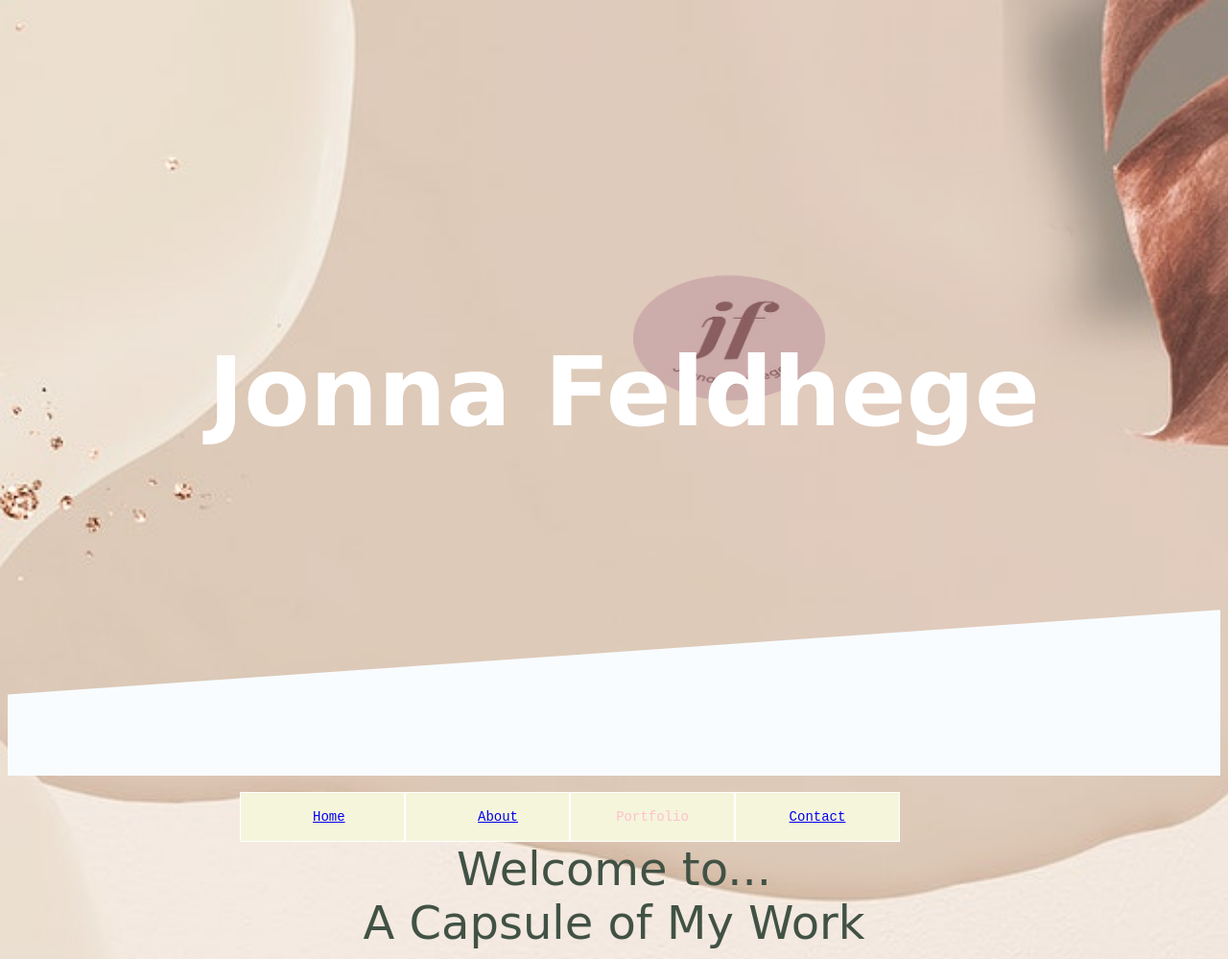
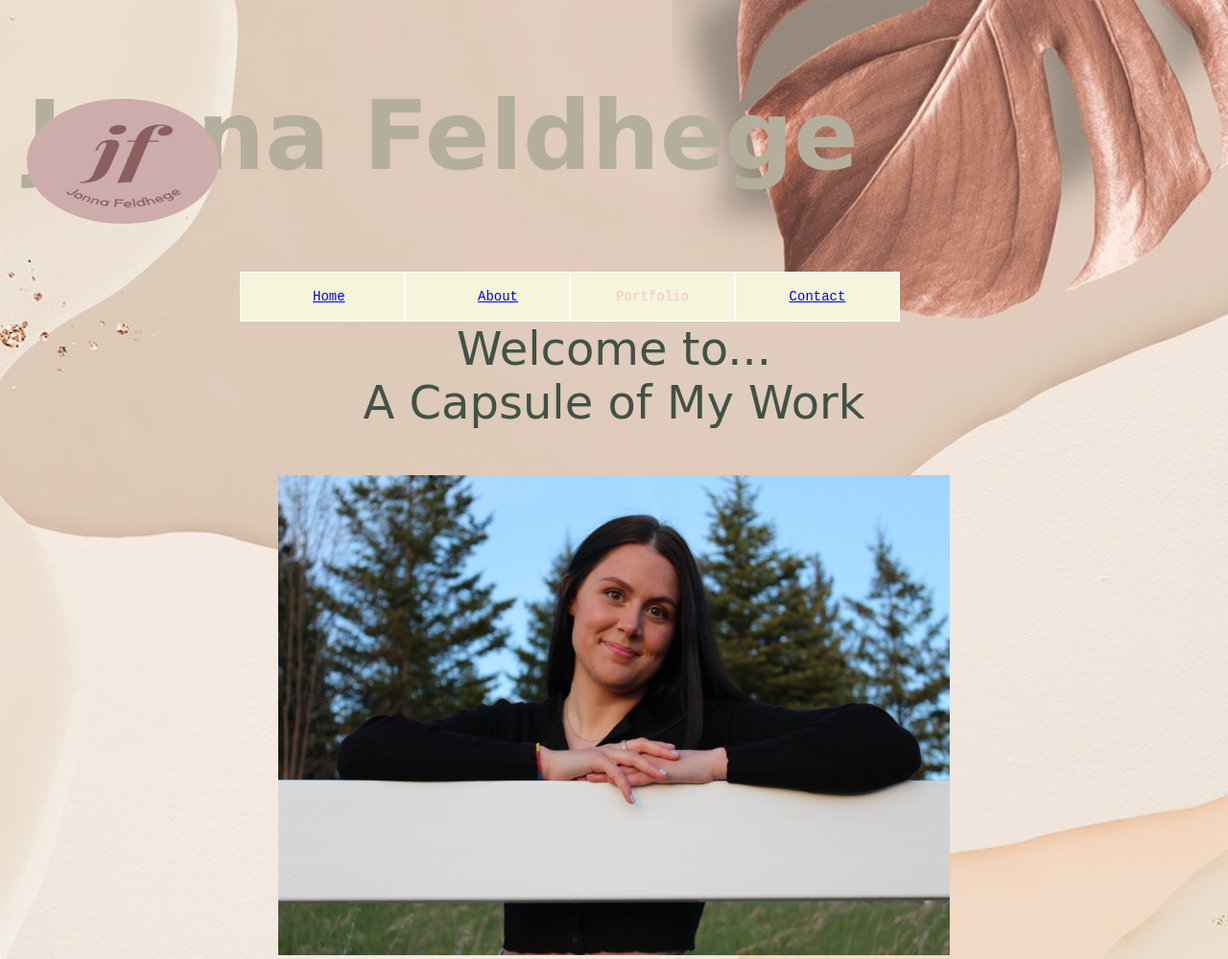
Before and after one commit to jonnafeldhege/COMM-260, a plain HTML site: page commportfolio1/comm260porfolio.html in a window 1280 px wide. Shown: the top 999 px of the page at 96% size. Drawn offline with Linux system fonts and the light colour scheme.

Commit message:
Update style.css

```diff
--- a/commportfolio1/css/style.css
+++ b/commportfolio1/css/style.css
@@ -285,107 +285,3 @@ th {
 background-color: rgb(82, 82, 78);
 color: white;
 }
-header {
-  align-items: center;
-  display: flex;
-  font-size: 18px;
-  height: 100vh;
-  justify-content: center;
-  overflow: hidden;
-  position: relative;
-  text-align: center;
-  transform-style: preserve-3d;
-  perspective: 100px;
-}
-
-header:before {
-  animation: fade-slide-down 2s .5s cubic-bezier(0, 0.5, 0, 1) forwards;
-  background: linear-gradient(to bottom, rgba(0,0,0,0), rgba(0,0,0,.8)),
-              url no-repeat bottom;
-  background-size: cover;
-  content: "";
-  opacity: 0;
-  position: absolute;
-    top: 0;
-    right: 0;
-    bottom: 0;
-    left: 0;
-  z-index: -1;
-}
-
-header:after {
-  animation: rotate-up .5s .5s cubic-bezier(0, 0.5, 0, 1) forwards;
-  background: #F9FCFF;
-  content: "";
-  height: 40rem;
-  left: -5%;
-  position: absolute;
-    right: -5%;
-    top: 90%;
-  transform-origin: 0 0;
-  z-index: 0;
-}
-
-.header-title, .header-subtitle {
-  color: #fff;
-}
-
-.header-subtitle {
-  text-transform: uppercase;
-  margin-bottom: 5rem;
-}
-
-.header-button {
-  transform: translateZ(.1px);
-  position: relative;
-  z-index: 10;
-}
-
-.animate-pop-in {
-  animation: pop-in .6s cubic-bezier(0, 0.9, 0.3, 1.2) forwards;
-  opacity: 0;
-}
-
-.rocky-dashed {
-  animation-delay: .6s;
-}
-
-.header-title {
-  animation-delay: .8s;
-}
-
-.header-subtitle {
-  animation-delay: 1s;
-}
-
-.header-button {
-  animation-delay: 1.1s;
-}
-
-@keyframes fade-slide-down {
-  0% {
-    opacity: 0;
-    transform: translateY(-4rem);
-  }
-  100% {
-    opacity: 1;
-    transform: none;
-  }
-}
-
-@keyframes pop-in {
-  0% {
-    opacity: 0;
-    transform: translateY(-4rem) scale(.8);
-  }
-  100% {
-    opacity: 1;
-    transform: none;
-  }
-}
-
-@keyframes rotate-up {
-  100% {
-    transform: rotateZ(-4deg);
-  }
-}
```
